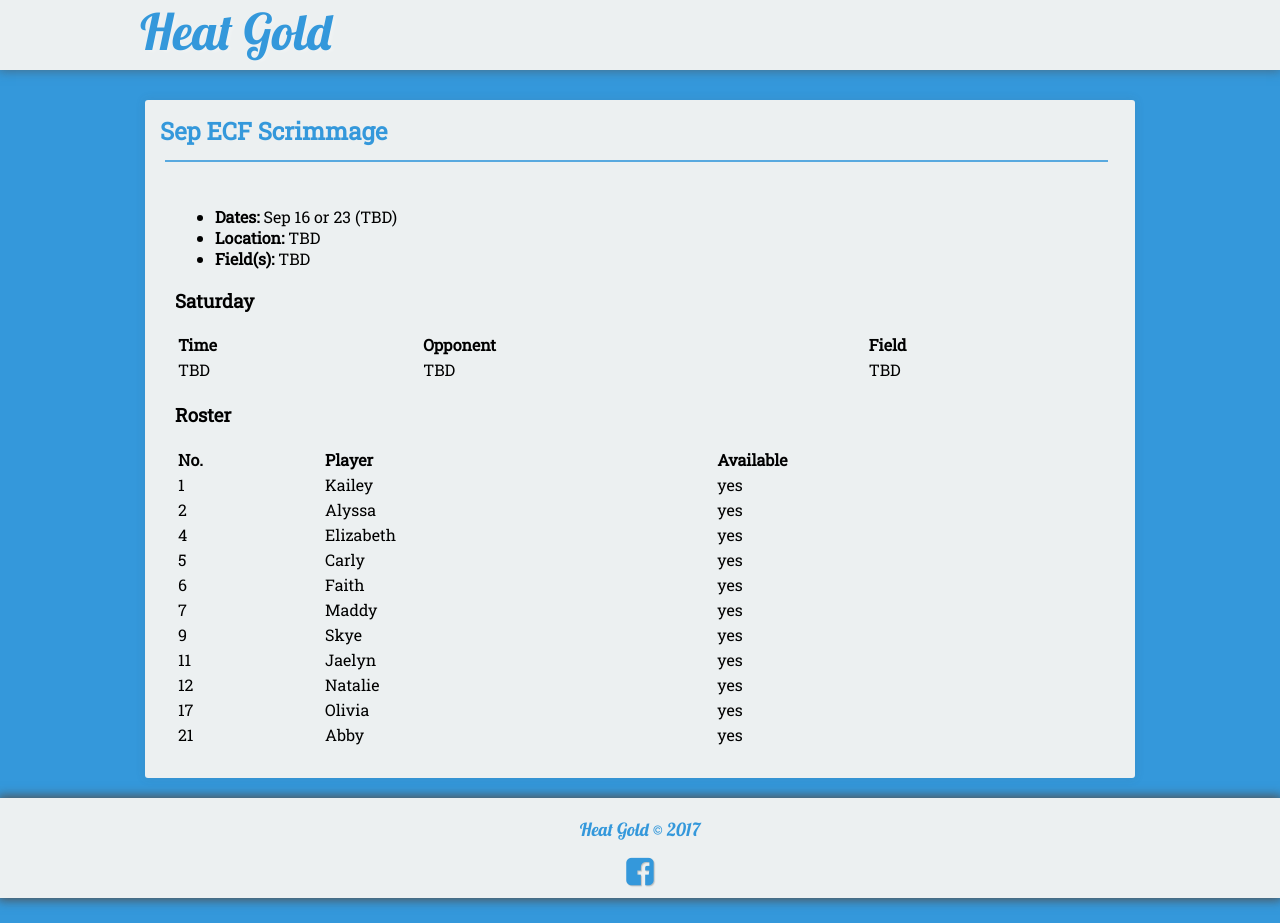
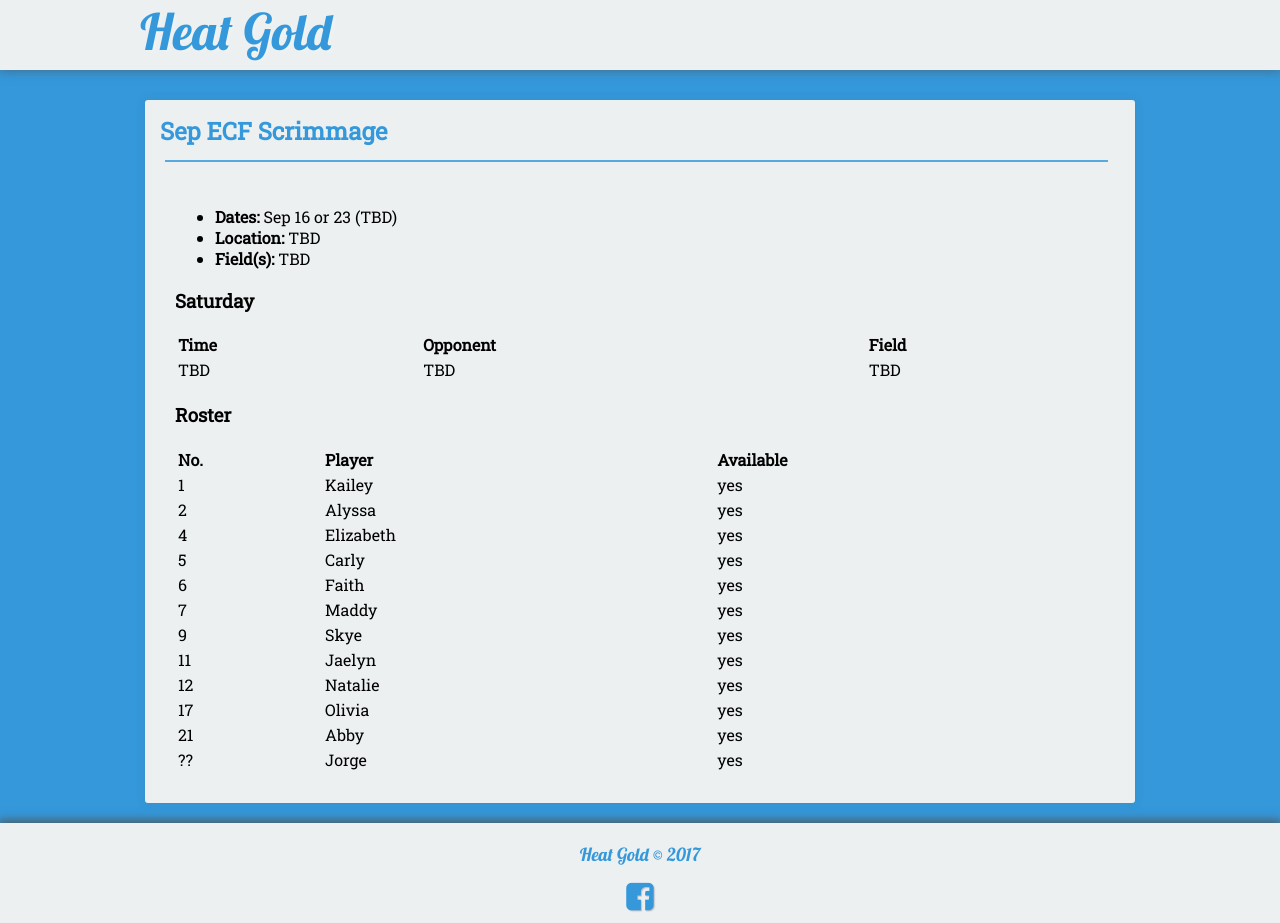
Before and after one commit to seanmerrow/ecf, a Jekyll site: the page built from _posts/2018-07-23-Sep-23-Scrimmage.md, in a window 1280 px wide. Built offline with Jekyll 4.4.1, drawn with Linux system fonts in a browser that asks for light colours; nearby versions of some CDN libraries.

Commit message:
Update 2018-07-23-Sep-23-Scrimmage.md

```diff
--- a/_posts/2018-07-23-Sep-23-Scrimmage.md
+++ b/_posts/2018-07-23-Sep-23-Scrimmage.md
@@ -33,3 +33,4 @@ category:
 |12|Natalie|yes|
 |17|Olivia|yes|
 |21|Abby|yes|
+| ?? |Jorge|yes|
```
